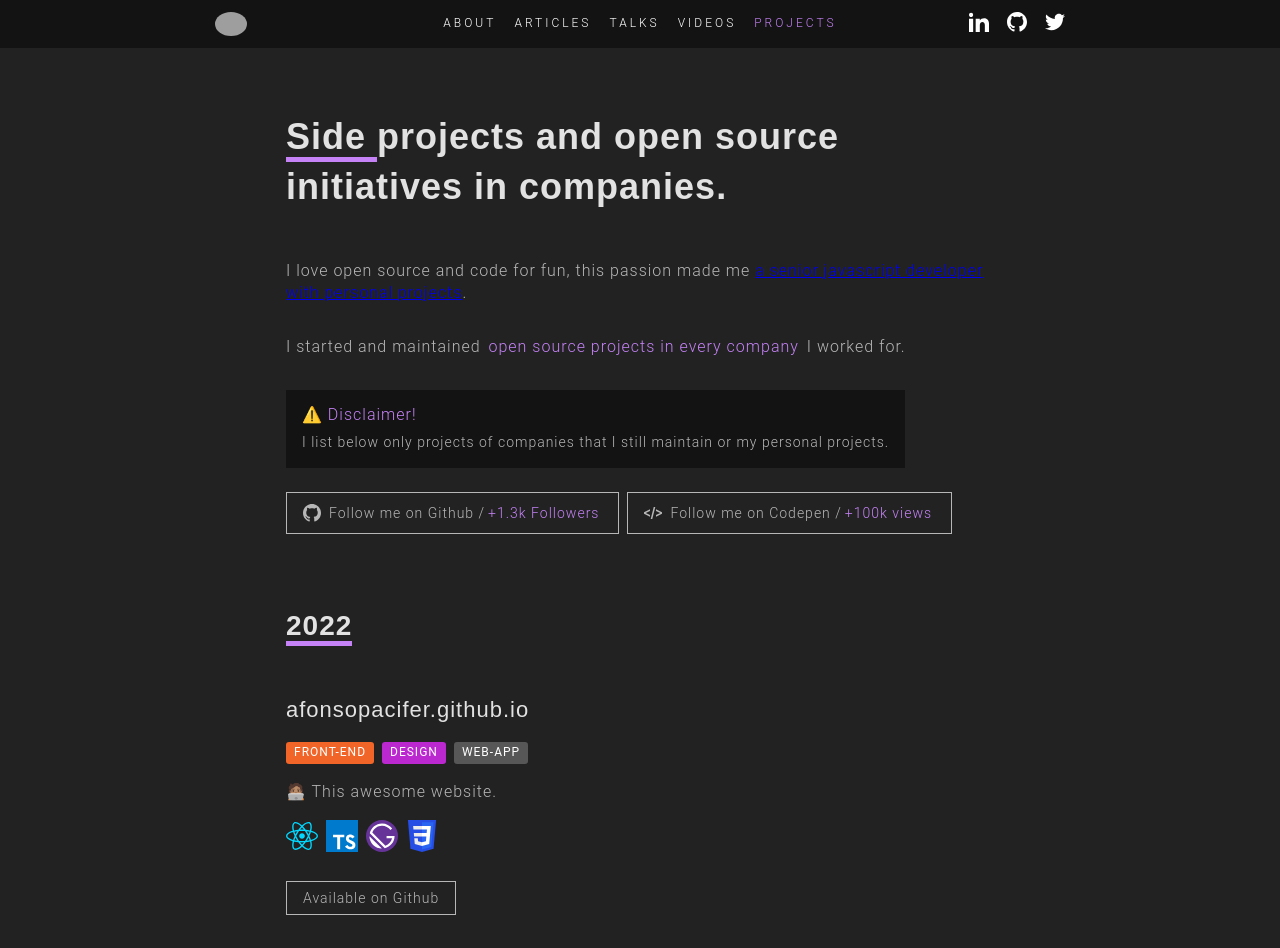
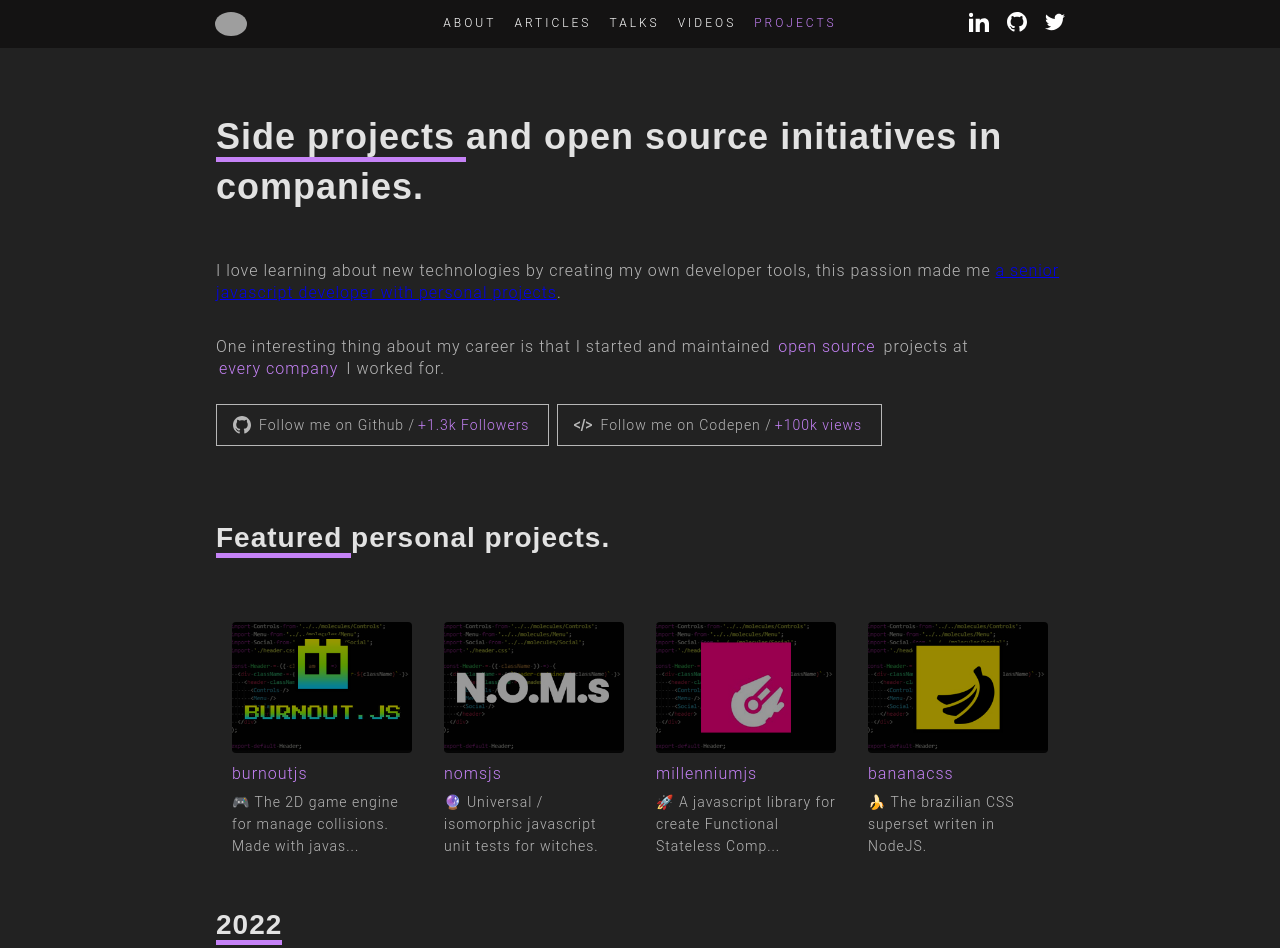
Before and after one commit to afonsopacifer/afonsopacifer.github.io, a Gatsby site: page /projects in a window 1280 px wide. Shown: the top 948 px of the page. Built offline with nearby package versions, Linux system fonts and the light colour scheme; Gatsby itself is replaced by a stand-in of ours; grey boxes are pictures that could not be loaded.

Commit message:
feat(pages): add highlights

```diff
--- a/src/bosons/theme/variables.css
+++ b/src/bosons/theme/variables.css
@@ -14,10 +14,11 @@
 
   /* Spacing patterns */
 
-  --page-width: 740px;
+  --page-width: 880px;
   --bar-height: 48px;
   --primary-space: 8px;
   --secondary-space: 16px;
+  --tertiary-space: 32px;
 
   /* Breakpoints */
 
--- a/src/data-base/projects.json
+++ b/src/data-base/projects.json
@@ -103,7 +103,7 @@
     {
       "event":"nomsjs",
       "user":"afonsopacifer",
-      "description":"🔮 Universal/isomorphic javascript unit tests for witches.",
+      "description":"🔮 Universal / isomorphic javascript unit tests for witches.",
       "url":"https://github.com/afonsopacifer/nomsjs",
       "tech": ["mocha.svg", "babel.svg"],
       "platform": "Github",
--- a/src/molecules/feature-box/feature-box.css
+++ b/src/molecules/feature-box/feature-box.css
@@ -86,10 +86,15 @@
   font-family: 'Roboto', sans-serif;
   letter-spacing: 1px;
   color: var(--highlight-color);
-  margin: var(--primary-space) 0;
+  margin-top: var(--primary-space);
+  margin-right: 0;
+  margin-bottom: 0;
+  margin-left: 0;
+  padding: 0;
 }
 
 .feature-box__text {
   font-size: 14px;
   padding: 0;
+  margin-top: var(--primary-space);
 }
--- a/src/molecules/feature-box/index.js
+++ b/src/molecules/feature-box/index.js
@@ -56,9 +56,13 @@ const FeatureBox = ({
         { event }
       </h3>
 
-      <p className = 'text feature-box__text'>
-        { shortText(description, 60) }
-      </p>
+      {
+        description && (
+          <p className = 'text feature-box__text'>
+            { shortText(description, 60) }
+          </p>
+        )
+      }
 
     </a>
 
--- a/src/molecules/filter/filter.css
+++ b/src/molecules/filter/filter.css
@@ -1,5 +1,6 @@
 .filter {
   position: relative;
+  margin-top: var(--tertiary-space);
 }
 
 .filter__counter {
--- a/src/pages/index.js
+++ b/src/pages/index.js
@@ -143,7 +143,7 @@ const Index = () => {
 
       </PageHeader>
 
-      <h2 className = 'heading heading--lv2'>
+      {/* <h2 className = 'heading heading--lv2'>
         <strong className = 'heading--underline'> Featured </strong> blog posts.
       </h2>
 
@@ -173,7 +173,7 @@ const Index = () => {
 
       <div className = 'feature-box-container'>
         { renderHighlights(videos) }
-      </div>
+      </div> */}
 
     </DefaultLayout>
   );
--- a/src/pages/projects.js
+++ b/src/pages/projects.js
@@ -8,6 +8,7 @@ import SEO from '../bosons/seo';
 import Link from '../atoms/link/';
 import CommentBar from '../atoms/comment-bar';
 import PageHeader from '../organisms/page-header/';
+import renderHighlights from '../bosons/helpers/renderHighlights';
 import Github from '../assets/icons/github.svg';
 import Codepen from '../assets/icons/codepen.svg';
 
@@ -21,20 +22,20 @@ const Projects = () => {
       <PageHeader>
 
         <h1 className = 'heading heading--lv1'>
-          <strong className = 'heading--underline'> Side </strong> projects and open source initiatives in companies.
+          <strong className = 'heading--underline'> Side projects </strong> and open source initiatives in companies.
         </h1>
 
         <p className = 'text'>
-          I love open source and code for fun, this passion made me <a href='https://dev.to/afonsopacifer/how-i-became-a-senior-javascript-developer-with-personal-projects-1lpo' target = '_blnak' className = 'link'>a senior javascript developer with personal projects</a>.
+          I love learning about new technologies by creating my own developer tools, this passion made me <a href='https://dev.to/afonsopacifer/how-i-became-a-senior-javascript-developer-with-personal-projects-1lpo' target = '_blnak' className = 'link'>a senior javascript developer with personal projects</a>.
         </p>
 
         <p className = 'text'>
-          I started and maintained <b className = 'text--highlight'>open source projects in every company</b> I worked for.
+          One interesting thing about my career is that I started and maintained <b className = 'text--highlight'>open source</b> projects at <b className = 'text--highlight'>every company</b> I worked for.
         </p>
 
-        <CommentBar title = '⚠️ Disclaimer!'>
-          I list below only projects of companies that I still maintain or my personal projects.
-        </CommentBar>
+        {/* <CommentBar title = '⚠️ Disclaimer!'>
+          Below I list some projects that are no longer open, in these cases I added a case study explaining my <b className = 'text--highlight'>architectural</b> decisions, <b className = 'text--highlight'>technology</b> choices and development <b className = 'text--highlight'>process.</b>
+        </CommentBar> */}
 
         <Link href = 'https://github.com/afonsopacifer'>
           <Github />
@@ -48,6 +49,14 @@ const Projects = () => {
 
       </PageHeader>
 
+      <h2 className = 'heading heading--lv2'>
+        <strong className = 'heading--underline'> Featured </strong> personal projects.
+      </h2>
+
+      <section className = 'feature-box-container'>
+        { renderHighlights(projects) }
+      </section>
+
       { renderSections(projects) }
 
     </DefaultLayout>
--- a/src/pages/videos.js
+++ b/src/pages/videos.js
@@ -7,6 +7,7 @@ import renderSections from '../bosons/helpers/renderSections';
 import SEO from '../bosons/seo';
 import Link from '../atoms/link/';
 import PageHeader from '../organisms/page-header/';
+import renderHighlights from '../bosons/helpers/renderHighlights';
 import YouTube from '../assets/icons/youtube.svg';
 
 const Videos = () => (
@@ -17,30 +18,38 @@ const Videos = () => (
     <PageHeader>
 
       <h1 className = 'heading heading--lv1'>
-        <strong className = 'heading--underline'> Screencasts </strong>, talks and tech tips.
+        <strong className = 'heading--underline'> Screencasts,</strong> talks and tech tips.
       </h1>
 
       <p className = 'text'>
-        In 2016 I created a youtube channel called <b className = 'text--highlight'> CSS CastShow </b>.
+        In 2016 I created a youtube channel called <b className = 'text--highlight'> CSS CastShow. </b>
         After a few years of partnerships with tech communities, I ceded my channel to the Brazilian community, which became the official channel of the <a href='https://github.com/frontendbr' className = 'link'> Front-end Brasil </a> community.
       </p>
 
-      <p className = 'text'>
+      {/* <p className = 'text'>
         Today I'm one of the <b className = 'text--highlight'>hosts</b> of the  <a href='https://neowaylabs.github.io/' className = 'link'>Neoway Labs Tech</a> youtube channel
         <em className = 'text--hand-drawing'> (An initiative conceived by Neoway's tech team to exchanging experiences, tips and knowledge with external tech communities).</em>
-      </p>
+      </p> */}
 
       <Link href = 'https://www.youtube.com/c/frontendbr'>
         <YouTube />
         Subscribe the frontendbr / <b className = 'text--highlight'>+3k Subscribers</b>
       </Link>
 
-      <Link href = 'https://www.youtube.com/channel/UCxQ9bvci67Pbp4dJGCbCkRw'>
+      {/* <Link href = 'https://www.youtube.com/channel/UCxQ9bvci67Pbp4dJGCbCkRw'>
         <YouTube />
         Subscribe the Neoway Labs Tech
-      </Link>
+      </Link> */}
 
     </PageHeader>
+
+    <h2 className = 'heading heading--lv2'>
+      <strong className = 'heading--underline'> Featured </strong> videos.
+    </h2>
+
+    <section className = 'feature-box-container'>
+      { renderHighlights(videos) }
+    </section>
 
     { renderSections(videos) }
 
```
Also changed, not shown: src/pages/articles.js (+9 -0 lines), src/pages/talks.js (+9 -0 lines).
